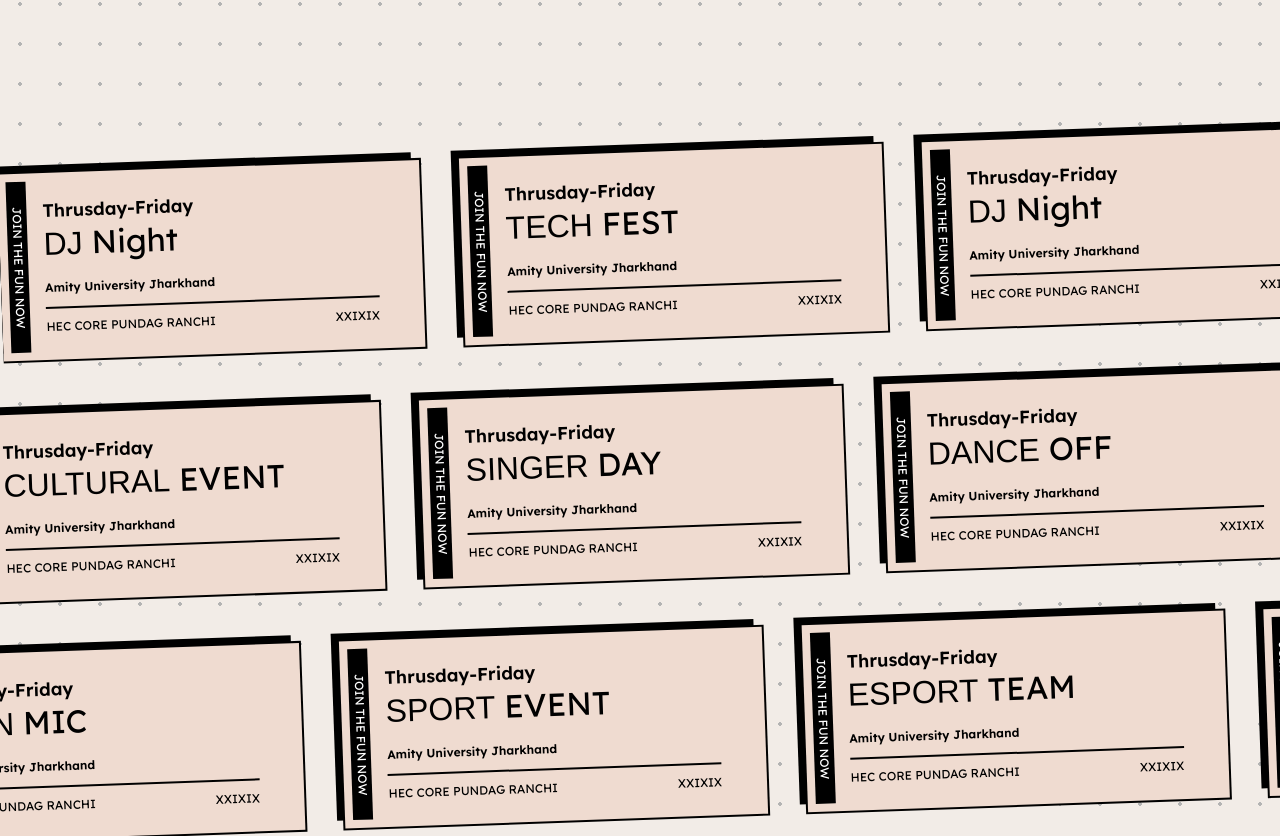
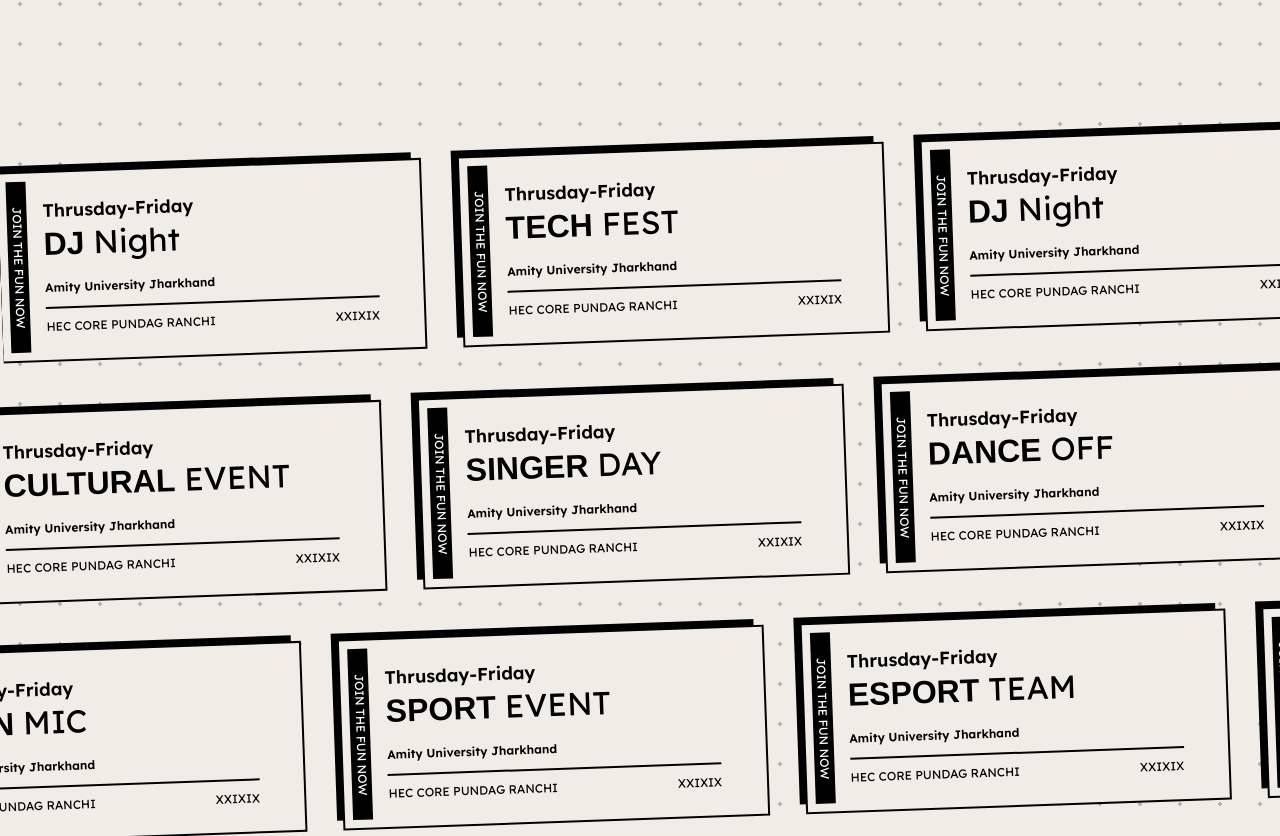
Before and after one commit to Ayushkumarxx/amiphoria, a React (Vite) app: page / in a window 1280 px wide. Shown: the part 2936-3772 px from the top of the page. Built offline with nearby package versions, Linux system fonts and the light colour scheme; a web font is replaced by a local one.

Commit message:
add some pages

```diff
--- a/src/pages/home.jsx
+++ b/src/pages/home.jsx
@@ -57,7 +57,7 @@
   const navigateTo = useNavigation();
   return (
     <div
-      className="flex p-2 h-[90%] max-md:h-[80%] w-[30%] max-md:w-[250px] bg-[#EFDBD0] shadow-[0_0_0_2px_rgba(0,0,0,1),-8px_-8px_0_0_rgba(0,0,0,1)] shrink-0 cursor-pointer hover:scale-102 transition-all duration-200 ease-in-out"
+      className="flex p-2 h-[90%] max-md:h-[80%] w-[30%] max-md:w-[250px] bg-[#F2ECE7] shadow-[0_0_0_2px_rgba(0,0,0,1),-8px_-8px_0_0_rgba(0,0,0,1)] shrink-0 cursor-pointer hover:scale-102 transition-all duration-200 ease-in-out"
       onClick={() => navigateTo(Routes.Register)}
     >
       {/* Vertical Text */}
@@ -71,7 +71,7 @@
           Thrusday-Friday
         </div>
         <div className="text-[32px] max-md:text-[24px] leading-[20px]">
-          <span className="text-outline font-sans">{eventTitle}</span>{" "}
+          <span className="text-outline font-semibold">{eventTitle}</span>{" "}
           {eventTitle2}
         </div>
         <div className="text-[12px] font-semibold mt-[16px] max-md:text-[10px]">
```
